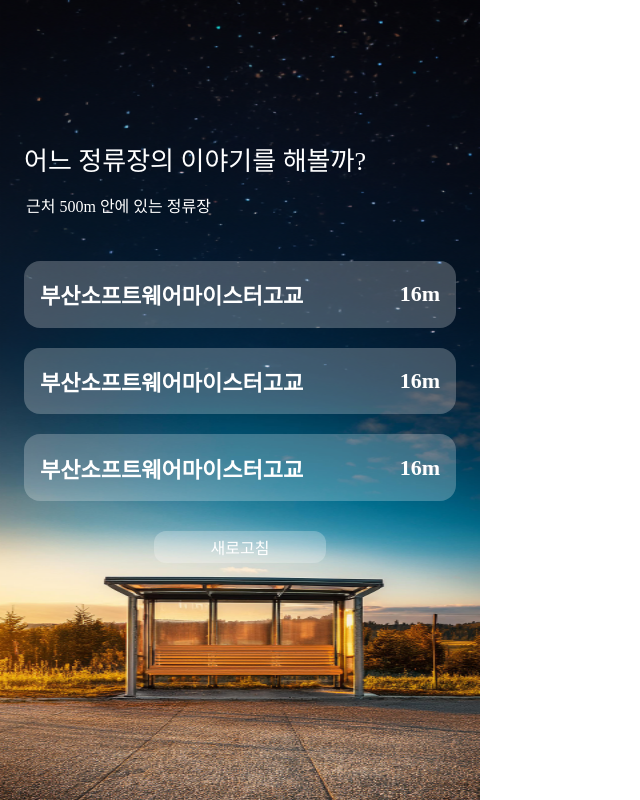
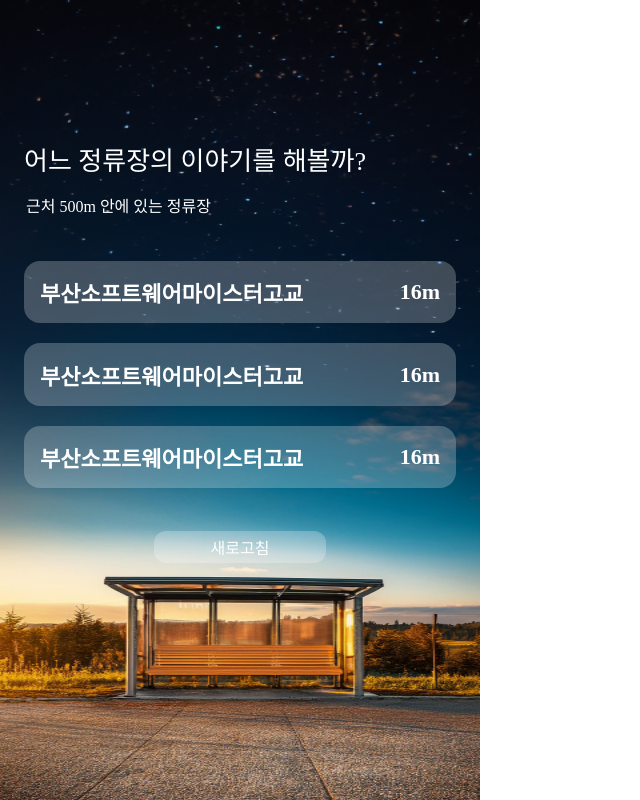
Before and after one commit to kwonminjae5700/Unexpected_Stories_front_v2, a React (Vite) app: page /busStop in a window 1280 px wide. Shown: the whole page, without its empty margins (0-640 px from the left). Built offline with nearby package versions, Linux system fonts and the light colour scheme; a web font is replaced by a local one.

Commit message:
style : BusStop 컴포넌트 height 조정

```diff
--- a/src/styles/busStop.ts
+++ b/src/styles/busStop.ts
@@ -7,7 +7,7 @@
   align-items: center;
   box-sizing: border-box;
   width : 100%;
-  height : 40%;
+  height : 26%;
   background-color : #FFFFFF3D;
   border-radius: 16px;
   padding : 0 16px;
```
